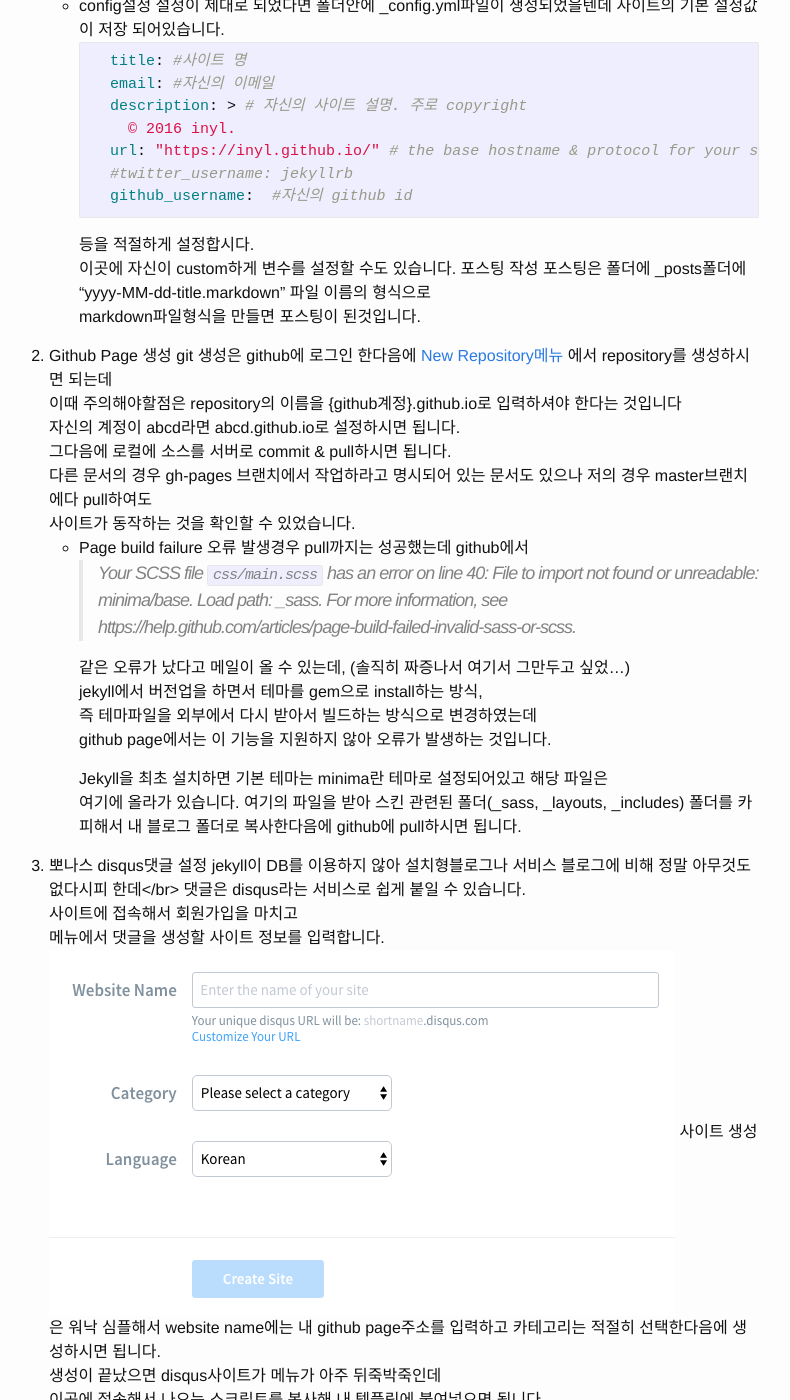
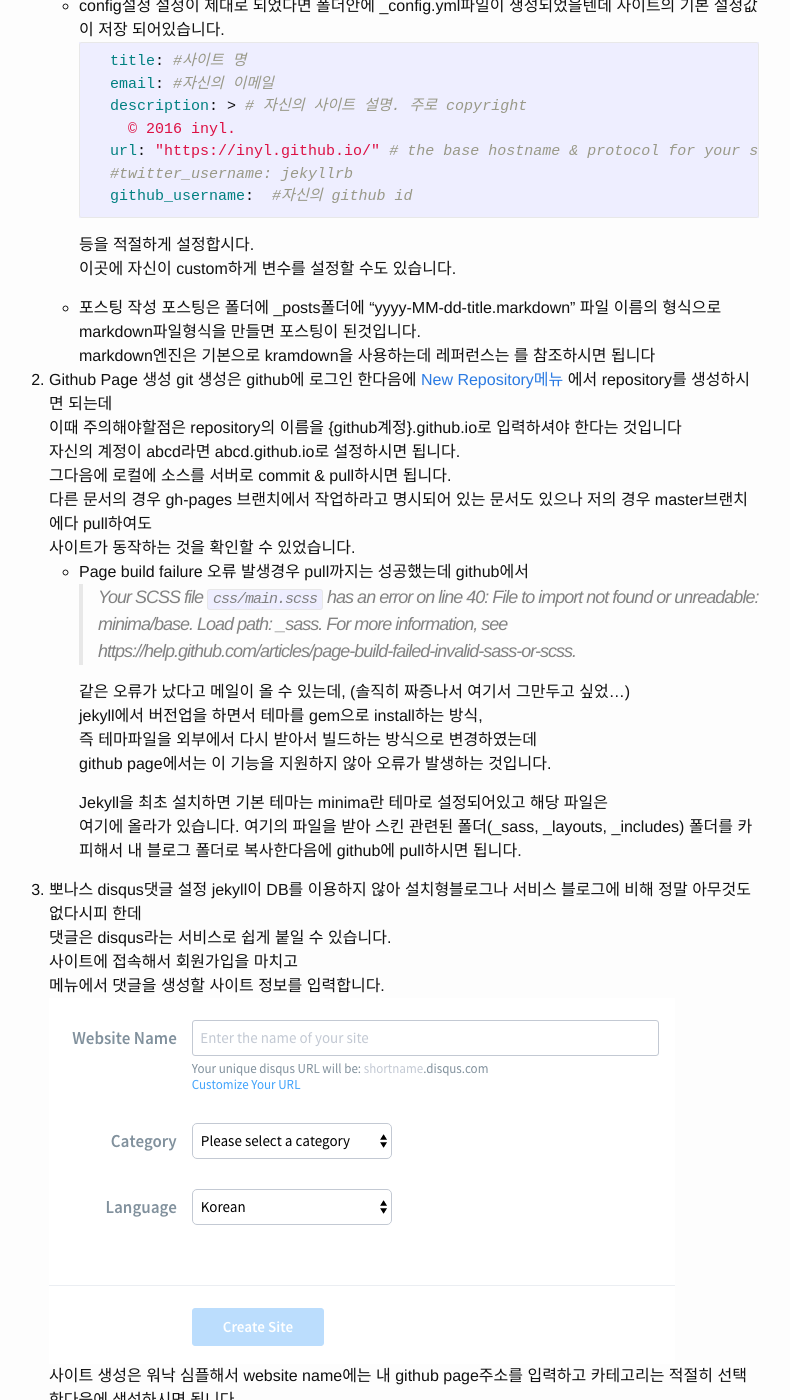
Before and after one commit to inyl/inyl.github.io, a Jekyll site: the page built from _posts/2016-08-28-jekyll_github_page.markdown, in a window 1280 px wide and 1400 px high, scrolled down 1251 px. Shown: the whole window, without its empty margins (251-1041 px from the left). Built offline with Jekyll 4.4.1, drawn with Linux system fonts in a browser that asks for light colours; comment, search, counter and statistics services are not loaded; some of the changed text lies outside the part shown.

Commit message:
포스팅 오타 수정

```diff
--- a/_posts/2016-08-28-jekyll_github_page.markdown
+++ b/_posts/2016-08-28-jekyll_github_page.markdown
@@ -42,9 +42,10 @@ comment : true
 
         등을 적절하게 설정합시다.<br/>
         이곳에 자신이 custom하게 변수를 설정할 수도 있습니다.
-    포스팅 작성
+    * 포스팅 작성
         포스팅은 폴더에 _posts폴더에 "yyyy-MM-dd-title.markdown" 파일 이름의 형식으로<br/>
-        markdown파일형식을 만들면 포스팅이 된것입니다.
+        markdown파일형식을 만들면 포스팅이 된것입니다.<br/>
+        markdown엔진은 기본으로 kramdown을 사용하는데 레퍼런스는 [](http://kramdown.gettalong.org/quickref.html)를 참조하시면 됩니다
 
 3. Github Page 생성
     git 생성은 github에 로그인 한다음에 [New Repository메뉴](https://github.com/new) 에서 repository를 생성하시면 되는데<br/>
@@ -67,13 +68,16 @@ comment : true
         여기의 파일을 받아 스킨 관련된 폴더(_sass, _layouts, _includes) 폴더를 카피해서 내 블로그 폴더로 복사한다음에 github에 pull하시면 됩니다.
 
 4. 뽀나스 disqus댓글 설정
-    jekyll이 DB를 이용하지 않아 설치형블로그나 서비스 블로그에 비해 정말 아무것도 없다시피 한데</br>
+    jekyll이 DB를 이용하지 않아 설치형블로그나 서비스 블로그에 비해 정말 아무것도 없다시피 한데<br/>
     댓글은 disqus라는 서비스로 쉽게 붙일 수 있습니다.<br/>
     [](https://disqus.com) 사이트에 접속해서 회원가입을 마치고<br/>
     [](https://disqus.com/admin/create/) 메뉴에서 댓글을 생성할 사이트 정보를 입력합니다.<br/>
-    ![]({{site.url}}assets/imgs/jekyll2.png)
+    ![]({{site.url}}assets/imgs/jekyll2.png) <br/>
     사이트 생성은 워낙 심플해서 website name에는 내 github page주소를 입력하고 카테고리는 적절히 선택한다음에 생성하시면 됩니다.<br/>
     생성이 끝났으면 disqus사이트가 메뉴가 아주 뒤죽박죽인데<br/>
     [](https://disqus.com/admin/install/platforms/universalcode/) 이곳에 접속해서 나오는 스크립트를 복사해 내 템플릿에 붙여넣으면 됩니다.<br/>
     만일 기본인 minima 템플릿을 쓴다면 _layouts/post.html에 스크립트를 넣으면 되고<br/>
     다른 theme를 사용중이면 포스트 화면의 html에 코드를 넣으시면 됩니다.
+
+근데 막상 해보면 서버 올렸을때 막 틀어지기도 하고 노력이 너무 많이 들어가네요.<br/>
+진정한 Geek아니면 사용은 비추 드립니다.
```
